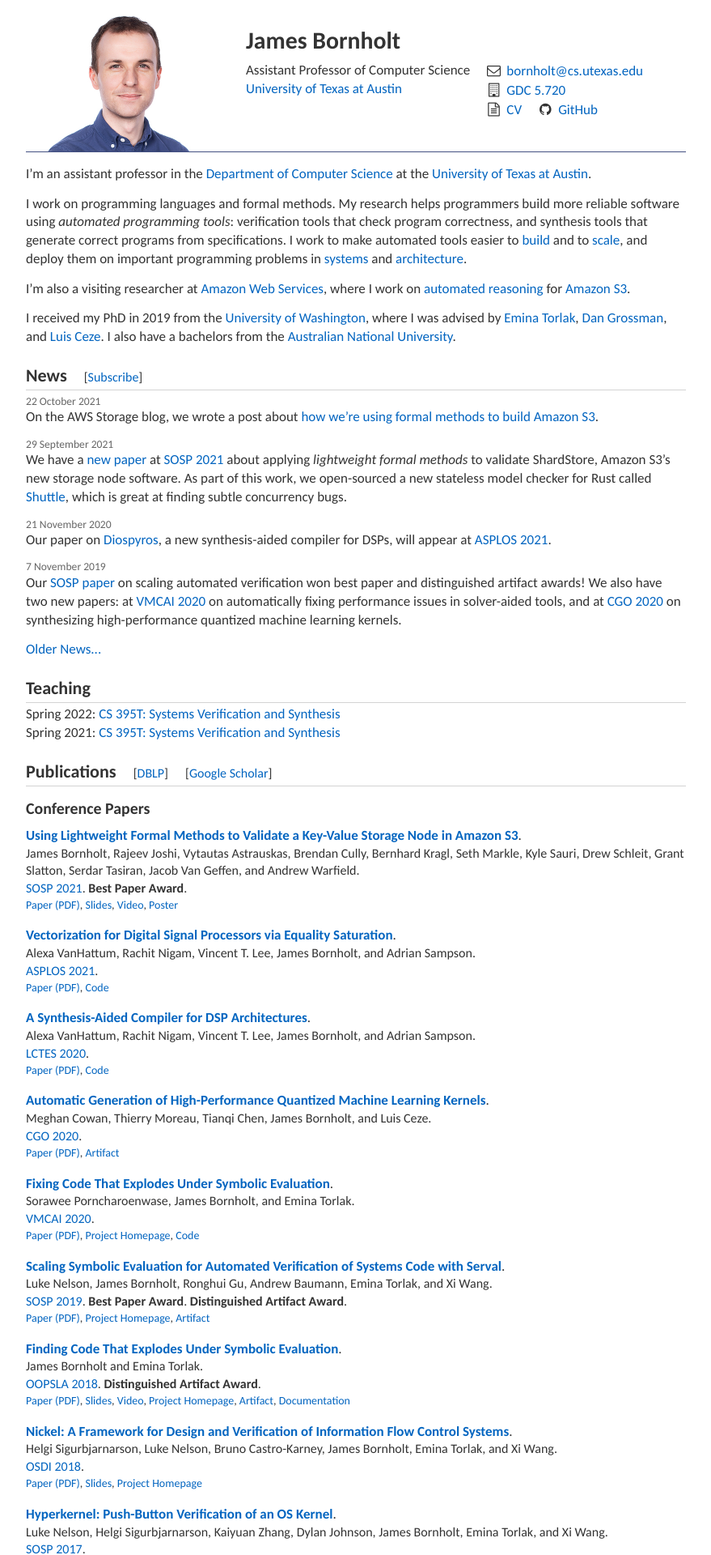
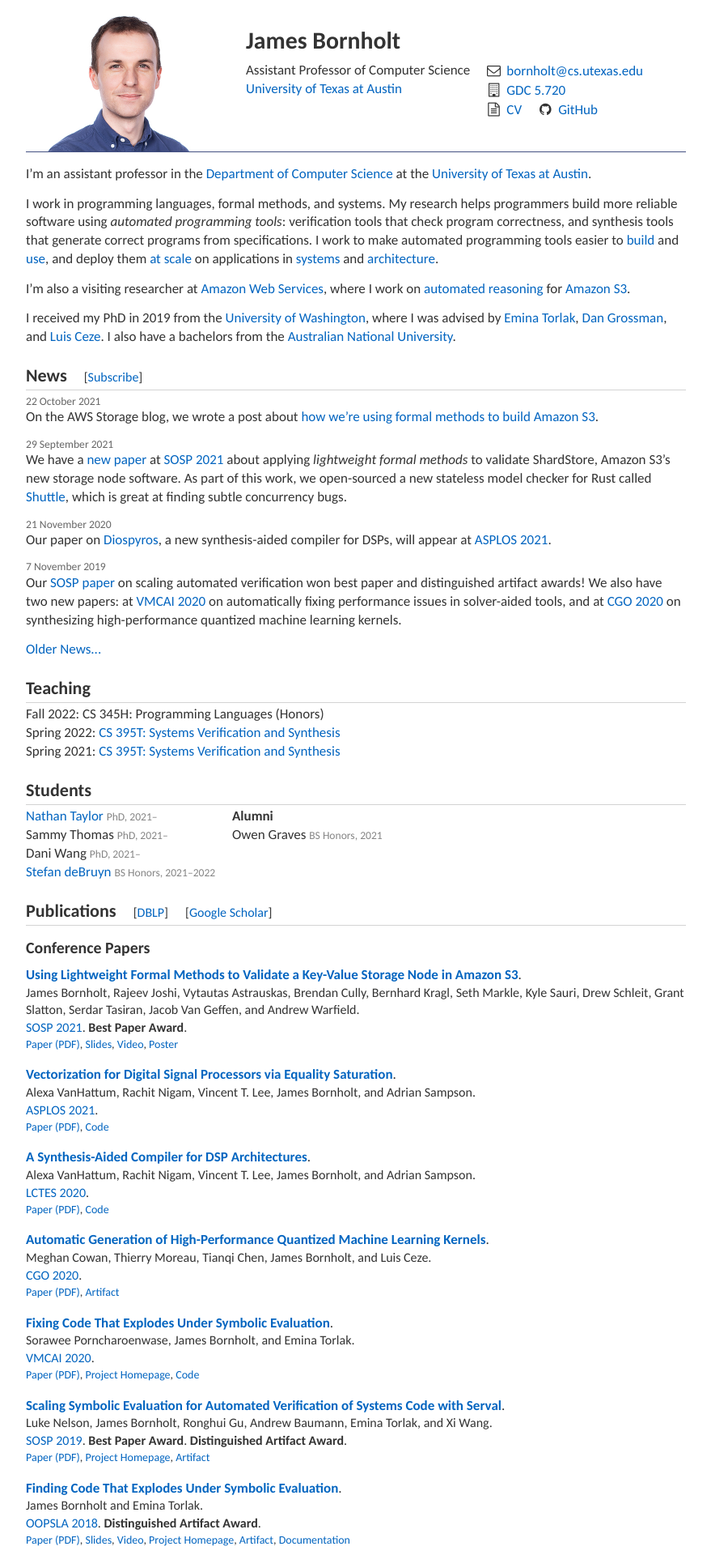
Before and after one commit to jamesbornholt/homepage, a Jekyll site: the page built from index.md, in a window 1280 px wide. Shown: the top 1920 px of the page at 81% size, without its empty margins (200-1079 px from the left). Built offline with Jekyll 4.4.1, drawn with Linux system fonts in a browser that asks for light colours.

Commit message:
updates and stuff

```diff
--- a/_layouts/home.html
+++ b/_layouts/home.html
@@ -18,8 +18,21 @@ layout: default
 </div>
 
 <h2 class="sec">Teaching</h2>
-Spring 2022: <a href="https://www.cs.utexas.edu/~bornholt/courses/cs395t-22sp/">CS 395T: Systems Verification and Synthesis</a><br />
-Spring 2021: <a href="https://www.cs.utexas.edu/~bornholt/courses/cs395t-21sp/">CS 395T: Systems Verification and Synthesis</a>
+{% assign courses = site.data.cv.teaching | where_exp:"course","course.school == 'University of Texas at Austin'" %}
+<ul class="courses">
+    {% for course in courses %}<li>{{ course.when }}: {% if course.website %}<a href="{{ course.website }}">{% endif %}{{ course.course }}{% if course.website %}</a>{% endif %}</li>{% endfor %}
+</ul>
+
+<h2 class="sec">Students</h2>
+{% assign current = site.data.cv.students | where_exp:"student","student.alum != true" %}
+{% assign alumni = site.data.cv.students | where_exp:"student","student.alum == true" %}
+<ul class="students">
+    {% for student in current %}<li>{% if student.website %}<a href="{{ student.website }}">{% endif %}{{ student.name }}{% if student.website %}</a>{% endif %}&nbsp;<span class="student-meta">{{ student.type }}, {{ student.when }}</span></li>{% endfor %}
+</ul>
+<ul class="students">
+    <li><strong>Alumni</strong></li>
+    {% for student in alumni %}<li>{% if student.website %}<a href="{{ student.website }}">{% endif %}{{ student.name }}{% if student.website %}</a>{% endif %}&nbsp;<span class="student-meta">{{ student.type }}, {{ student.when }}</span></li>{% endfor %}
+</ul>
 
 <h2 class="sec">Publications <p class="header-link">[<a href="http://dblp.uni-trier.de/pers/hd/b/Bornholt:James">DBLP</a>]</p> <p class="header-link">[<a href="https://scholar.google.com/citations?user=nuwXTh4AAAAJ">Google Scholar</a>]</p></h2>
 <h3>Conference Papers</h3>
--- a/css/main.scss
+++ b/css/main.scss
@@ -1,6 +1,8 @@
 ---
 # Main CSS
 ---
+
+$bodyText: #333333;
 
 
 
@@ -9,7 +11,7 @@
 body {
     font-size: 17px;
     line-height: 1.35;
-    color: #333333;
+    color: $bodyText;
     text-rendering: optimizeLegibility;
 }
 
@@ -243,6 +245,39 @@ div.blog-posts p {
     margin-left: 1.5em;
     font-size: 16px;
     font-weight: 400;
+}
+
+
+
+/* Course lists */
+
+ul.courses {
+    margin: 0;
+    padding: 0;
+
+    li {
+        list-style: none;
+    }
+}
+
+
+
+/* Student lists */
+
+ul.students {
+    margin: 0 1em 0 0;
+    padding: 0;
+    display: inline-block;
+    vertical-align: top;
+
+    li {
+        list-style: none;
+    }
+
+    span.student-meta {
+        font-size: 80%;
+        color: scale-color($bodyText, $lightness: +40%);
+    }
 }
 
 
--- a/index.md
+++ b/index.md
@@ -5,13 +5,13 @@ layout: home
 I'm an assistant professor in the [Department of Computer Science][utcs]
 at the [University of Texas at Austin][ut].
 
-I work on programming languages and formal methods.
+I work in programming languages, formal methods, and systems.
 My research helps programmers build more reliable software using
 *automated programming tools*: verification tools
 that check program correctness,
 and synthesis tools that generate correct programs from specifications.
-I work to make automated tools easier to [build][synapse] and to [scale][sympro],
-and deploy them on important programming problems in [systems][ferrite] and [architecture][memsynth].
+I work to make automated programming tools easier to [build][synapse] and [use][sympro],
+and deploy them [at scale][shardstore] on applications in [systems][ferrite] and [architecture][memsynth].
 
 I'm also a visiting researcher at [Amazon Web Services][aws],
 where I work on
```
Also changed, not shown: other parts of index.md (+1 -0 lines), _data/cv.yml (+14 -4 lines), Gemfile.lock.
